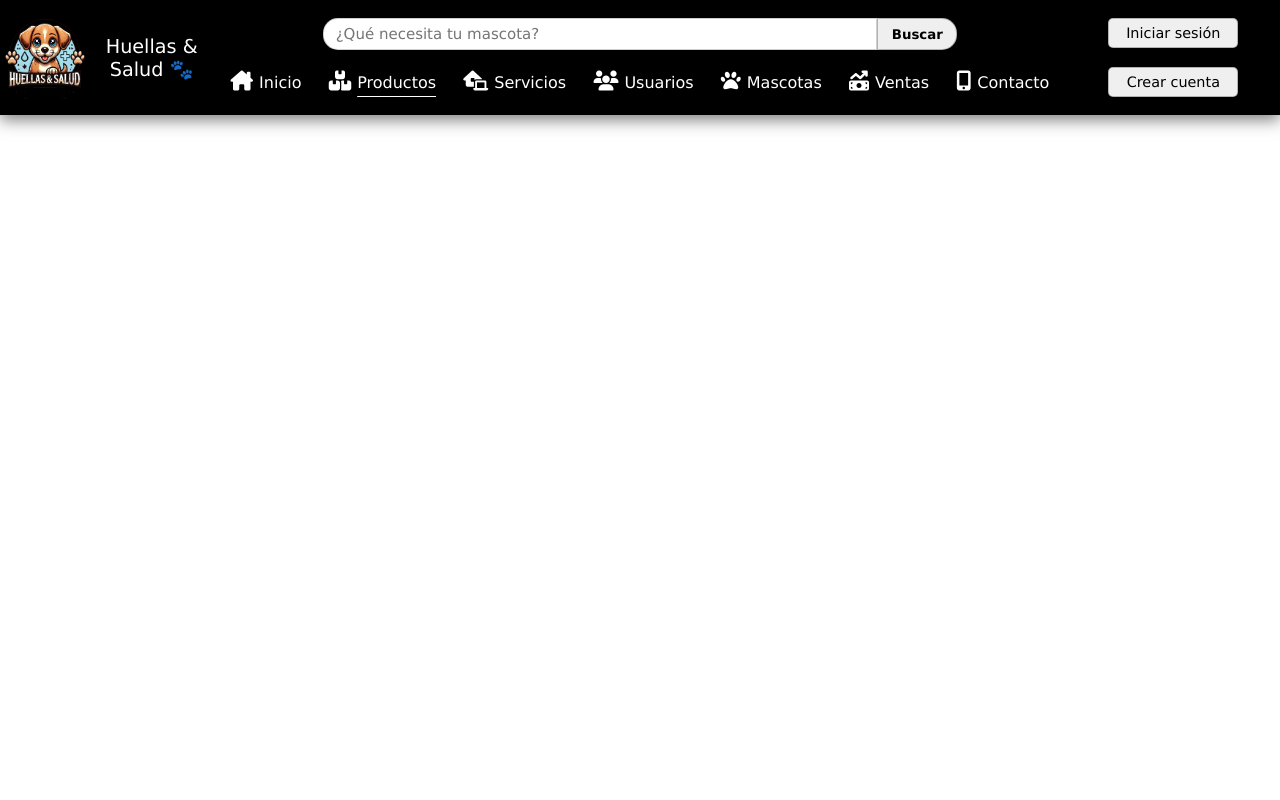
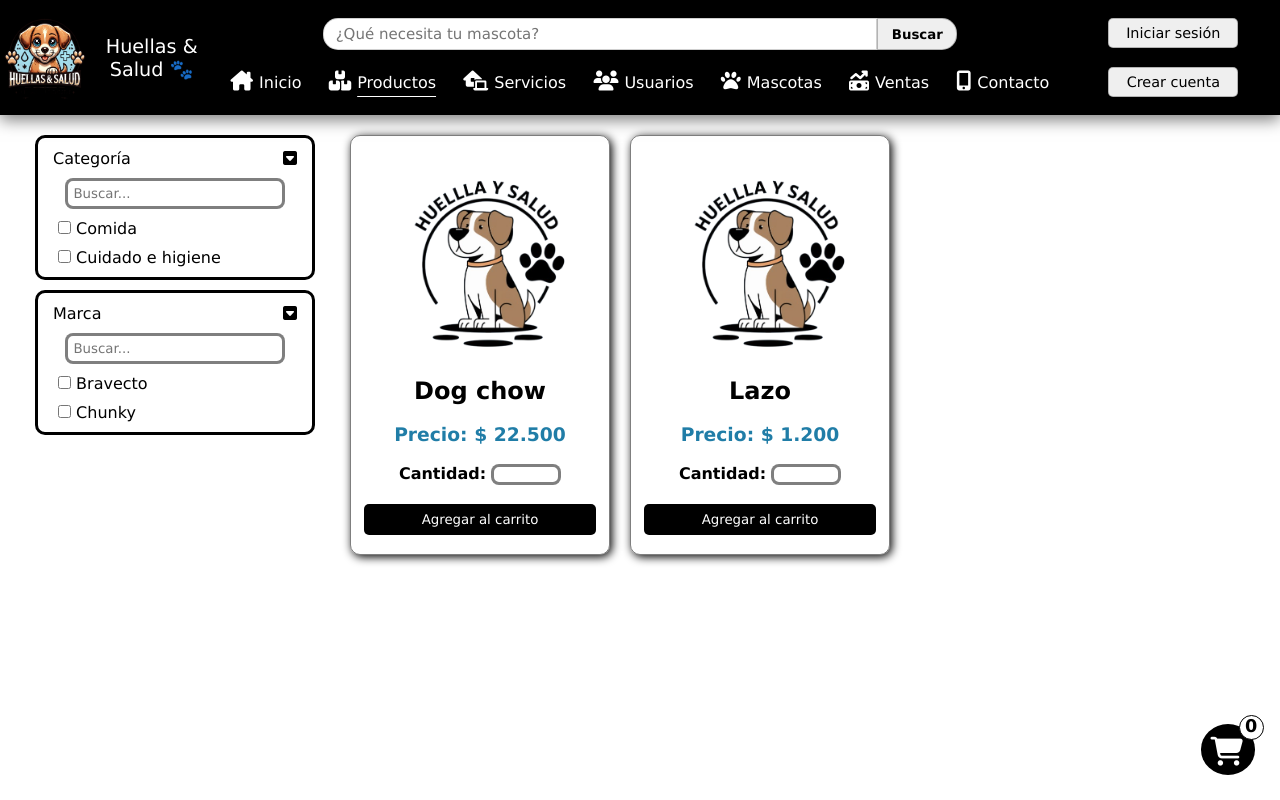
Before and after one commit to johanussa/HuellasSalud, a React (Vite) app in the folder huellas-salud-front/: page /productos in a window 1280 px wide. Built offline with nearby package versions, Linux system fonts and the light colour scheme.

Commit message:
HS-ADD - Se agrega módulo de productos

```diff
--- a/huellas-salud-front/src/App.tsx
+++ b/huellas-salud-front/src/App.tsx
@@ -4,6 +4,7 @@ import Register from "./pages/RegisterPage/Register";
 import "react-toastify/dist/ReactToastify.css";
 import Navbar from "./modules/Navbar/Navbar";
 import Login from "./modules/Login/Login";
+import Products from "./modules/Products/Products";
 
 const AppRoutes = () => {
 
@@ -11,6 +12,7 @@ const AppRoutes = () => {
     { path: "/", element: <></> },
     { path: "/login", element: <Login /> },
     { path: "/registro", element: <Register /> },
+    { path: "/productos", element: <Products /> },
   ]);
 
   return routes;
--- /dev/null
+++ b/huellas-salud-front/src/modules/Products/Products.tsx
@@ -0,0 +1,104 @@
+import { carrito, categorias, marcas, productos } from './data';
+import styles from './products.module.css';
+import imgPrd from '../../assets/Huellas&Salud_3.png';
+import { useState } from 'react';
+
+const Products = () => {
+
+  const [showCart, setShowCart] = useState<boolean>(false);
+  const [productCounter, setProductCounter] = useState<number>(0);
+
+  const handlerFormatCoin = (precio: number): string => {
+    return new Intl.NumberFormat("es-CO", {
+      style: "currency",
+      currency: "COP",
+      minimumFractionDigits: 0
+    }).format(precio);
+  }
+
+  return (
+    <main className={styles.containProducts}>
+      <section className={styles.containFilter}>
+        <div className={styles.sectionFilter}>
+          {/* <div className="tituloFiltro" onclick="cambiarFiltro('categoria')"> */}
+          <div className={styles.titleFilter}>
+            Categoría<span><i className="fa-solid fa-square-caret-down"></i></span>
+          </div>
+          <div className={styles.filterContain}>
+            {/* <input type="text" className="buscar" placeholder="Buscar..." onkeyup="filtrarLista('listaCategoria', this.value)"> */}
+            <input type="text" className={styles.search} placeholder="Buscar..." />
+            <div className={styles.listCheckbox}>
+              {categorias.map(category => (
+                <label key={category.nombre}><input type="checkbox" value={category.nombre} /> {category.nombre}</label>
+              ))}
+            </div>
+          </div>
+        </div>
+        <div className={styles.sectionFilter}>
+          {/* <div className="tituloFiltro" onclick="cambiarFiltro('marca')"> */}
+          <div className={styles.titleFilter}>
+            Marca<span><i className="fa-solid fa-square-caret-down"></i></span>
+          </div>
+          <div className={styles.filterContain}>
+            {/* <input type="text" className="buscar" placeholder="Buscar..." onkeyup="filtrarLista('listaMarca', this.value)"> */}
+            <input type="text" className={styles.search} placeholder="Buscar..." />
+            <div className={styles.listCheckbox}>
+              {marcas.map(marca => (
+                <label key={marca.nombre}><input type="checkbox" value={marca.nombre} /> {marca.nombre}</label>
+              ))}
+            </div>
+          </div>
+        </div>
+      </section>
+      <section className={styles.productCardContainer}>
+        {productos.map(prod => (
+          <div className={styles.cardProduct} key={prod.name}>
+            <img src={imgPrd} alt={prod.name} />
+            <div className={styles.productName}><h1>{prod.name}</h1></div>
+            <h3 className={styles.productPrice}>Precio: {handlerFormatCoin(prod.price)}</h3>
+            <h4>Cantidad:
+              <input min="1" type="number" />
+            </h4>
+            {/* <button className="boton" onclick="agregarCarrito('${nombre}', '${precio}', '${imagen}', 'cantidad-${nombre}')"> */}
+            <button className={styles.productBtn} onClick={() => setProductCounter(prev => prev + 1)}>
+              Agregar al carrito
+            </button>
+          </div>
+        ))}
+      </section>
+      {/* <div className="iconoCarrito" id="iconoCarrito" onclick="abrirCarrito()"> */}
+      <div className={styles.cartIcon} onClick={() => setShowCart(prev => !prev)}>
+        <div className={styles.amount}>{productCounter}</div>
+        <i className="fa-solid fa-cart-shopping"></i>
+      </div>
+      {showCart && (
+        <section className={styles.cartSection} >
+          <h2>Productos en el carrito <i className="fa-solid fa-bone"></i></h2>
+          <div>
+            {carrito.map((prod) => (
+              <div className={styles.cartItem} key={prod.name}>
+                <img src={imgPrd} alt={prod.name} />
+                <p>{prod.name}<br />{handlerFormatCoin(prod.price)} x
+                  {/* <input className="cantCarrito" type="number" min="1" value="${cantidad}" onchange="actualizarCantidad('${nombre}', this.value)" /> */}
+                  <input className={styles.amountCart} type="number" min="1" value={prod.amount} />
+                </p>
+                {/* <button className="botonProducto" onclick="eliminarDelCarrito('${nombre}')"> */}
+                <button className={styles.productBtnCart}>
+                  <i className="fa-solid fa-trash-can" />
+                </button>
+              </div>
+            ))}
+          </div>
+          <h3 style={{ padding: "10px" }}>Total compra: {handlerFormatCoin(25000)}</h3>
+          <button className={styles.buyBtn}>Comprar</button>
+          {/* <button className="cerrarCarrito" onclick="cerrarCarrito()"><i class="fa-solid fa-rectangle-xmark"></i></button> */}
+          <button className={styles.closeCart} onClick={() => setShowCart(false)}>
+            <i className="fa-solid fa-rectangle-xmark" />
+          </button>
+        </section>
+      )}
+    </main>
+  );
+}
+
+export default Products;
--- /dev/null
+++ b/huellas-salud-front/src/modules/Products/data.ts
@@ -0,0 +1,41 @@
+export const productos = [{
+    image: "../../assets/Huellas&Salud_1.png",
+    name: "Dog chow",
+    price: 22500,
+    category: "Comida",
+    brand: "Dog chow"
+},
+{
+    image: "../../assets/Huellas&Salud_1.png",
+    name: "Lazo",
+    price: 1200,
+    category: "Para pasear",
+    brand: "Animal factor"
+}];
+
+export const carrito = [{
+    image: "../../assets/Huellas&Salud_1.png",
+    name: "Dog chow",
+    price: 22500,
+    amount: 2
+},
+{
+    image: "../../assets/Huellas&Salud_1.png",
+    name: "Lazo para perro",
+    price: 1200,
+    amount: 1
+}];
+
+export const categorias = [{
+    nombre: "Comida"
+},
+{
+    nombre: "Cuidado e higiene"
+}];
+
+export const marcas = [{
+    nombre: "Bravecto"
+},
+{
+    nombre: "Chunky"
+}]
--- /dev/null
+++ b/huellas-salud-front/src/modules/Products/products.module.css
@@ -0,0 +1,235 @@
+/* Contenedor principal */
+.containProducts {
+    margin-top: 115px;
+    display: flex;
+    padding: 20px 0;
+}
+
+/* Contenedor filtros */
+.containFilter {
+    min-width: 350px;
+}
+
+.sectionFilter {
+    padding-bottom: 5px;
+    width: 80%;
+    margin: 0 auto;
+    text-align: center;
+    border: 3px solid;
+    border-radius: 10px;
+}
+
+.sectionFilter:nth-child(1) {
+    margin-bottom: 10px;
+}
+
+.titleFilter {
+    height: 40px;
+    display: flex;
+    justify-content: space-between;
+    align-items: center;
+    padding: 15px;
+}
+
+.search {
+    width: 80%;
+    padding: 5px;
+    border-radius: 8px;
+    outline: none;
+    border: 3px solid #00000080;
+    margin-bottom: 5px;
+}
+
+.search:focus {
+    border: 3px solid #000;
+}
+
+.listCheckbox label {
+    display: block;
+    padding: 5px;
+    text-align: left;
+    margin-left: 15px;
+}
+
+/* Listar productos */
+.productCardContainer {
+    display: flex;
+    gap: 20px;
+}
+
+.cardProduct {
+    border: 1px solid #00000080;
+    height: 420px;
+    width: 260px;
+    max-height: 420px;
+    border-radius: 10px;
+    box-shadow: 2px 2px 10px;
+    display: flex;
+    flex-direction: column;
+    align-items: center;
+    justify-content: space-evenly;
+}
+
+.cardProduct img {
+    width: 200px;
+}
+
+.cardProduct input {
+    width: 70px;
+    margin-left: 5px;
+    text-align: center;
+    border-radius: 8px;
+    border: 3px solid #00000080;
+    outline: none;
+}
+
+.cardProduct input:focus {
+    border: 3px solid #000;
+}
+
+.productName {
+    display: flex;
+    align-items: center;
+    text-align: center;
+}
+
+.productPrice {
+    color: #207da7;
+}
+
+.productBtn,
+.buyBtn {
+    width: 90%;
+    border-radius: 5px;
+    padding: 8px 14px;
+    background-color: #000;
+    color: white;
+    border: transparent;
+    cursor: pointer;
+}
+
+.productBtn:hover {
+    background-color: #166184;
+    transition: .5s;
+}
+
+/* boton carrito */
+.cartIcon {
+    position: fixed;
+    right: 25px;
+    bottom: 25px;
+    background-color: #000;
+    padding: 14px 12px 8px 10px;
+    border-radius: 50%;
+    cursor: pointer;
+    transition: transform .5s ease-in-out;
+}
+
+.cartIcon:hover {
+    transform: scale(1.1);
+}
+
+.cartIcon i {
+    font-size: 1.8rem;
+    color: white;
+}
+
+.amount {
+    font-size: 1.1rem;
+    padding-left: 5px;
+    position: absolute;
+    width: 25px;
+    height: 25px;
+    top: -9px;
+    right: -9px;
+    border-radius: 40px;
+    border: 1px solid black;
+    background-color: white;
+    font-weight: 600;
+}
+
+/* Modal productos carrito */
+.cartSection {
+    position: fixed;
+    top: 0;
+    right: 0;
+    width: 400px;
+    max-height: 100vh;
+    background-color: #fff;
+    box-shadow: 2px 2px 10px black;
+    overflow-y: auto;
+    /* display: none; */
+    border-radius: 5px 0 0 5px;
+    text-align: center;
+}
+
+.cartSection h2 {
+    margin: 35px 0 15px;
+}
+
+.cartSection h2 i {
+    color: #207da7;
+}
+
+.cartItem {
+    position: relative;
+    width: 200px;
+    height: 220px;
+    border: 1px solid #00000090;
+    border-radius: 10px;
+    font-size: .5rem;
+    display: flex;
+    flex-direction: column;
+    justify-content: center;
+    align-items: center;
+    margin: 0 auto;
+    margin-bottom: 5px;
+}
+
+.cartItem img {
+    height: 120px;
+}
+
+.cartItem p {
+    font-size: 1.2rem;
+}
+
+.amountCart {
+    width: 70px;
+    margin-left: 5px;
+    text-align: center;
+    border-radius: 8px;
+    border: 3px solid #00000080;
+    outline: none;
+}
+
+.amountCart:focus {
+    border: 3px solid #000;
+}
+
+.productBtnCart {
+    position: absolute;
+    top: 4px;
+    right: 4px;
+    border: none;
+    cursor: pointer;
+    color: #b92b27;
+    font-size: 1.4rem;
+    background-color: transparent;
+}
+
+.buyBtn {
+    border: none;
+    margin: 10px 0;
+}
+
+.closeCart {
+    position: absolute;
+    font-size: 1.4rem;
+    cursor: pointer;
+    top: 5px;
+    right: 5px;
+    border: none;
+    color: #b92b27;
+    background-color: transparent;
+}
```
